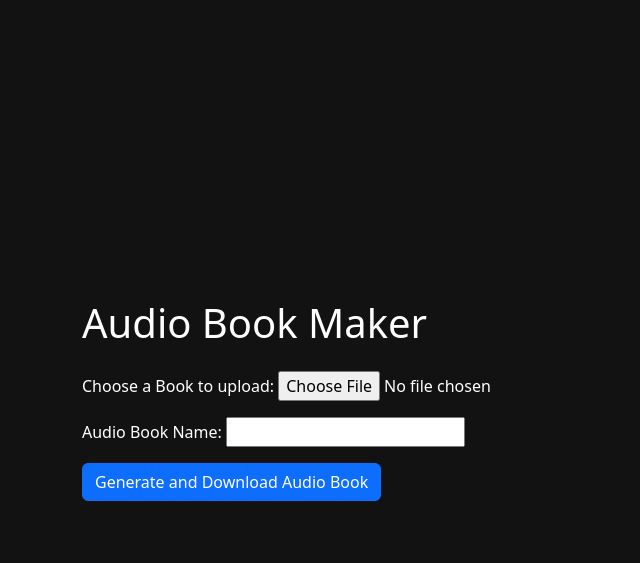
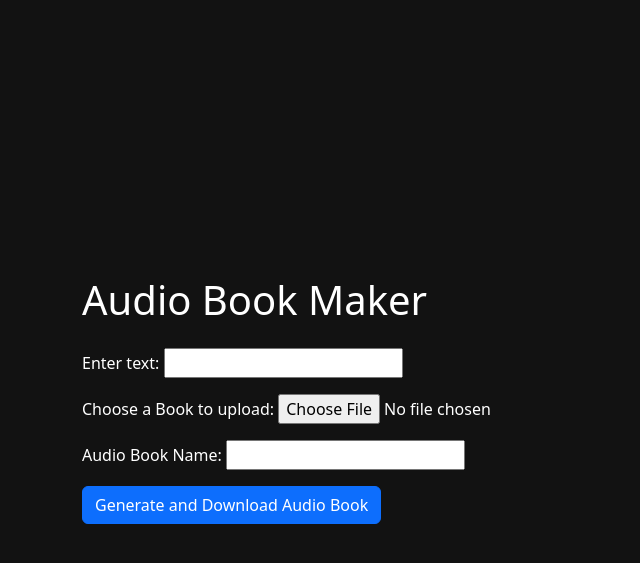
Before and after one commit to MGuruNikhil/ABM, a Django app: page /abm/ in a window 1280 px wide. Shown: the top 563 px of the page, without its empty margins (0-640 px from the left). Run offline with Django 5.2, Linux system fonts and the light colour scheme.

Commit message:
added text field

```diff
--- a/tts/abm/forms.py
+++ b/tts/abm/forms.py
@@ -1,7 +1,9 @@
 from django import forms
 
 class BookUploadForm(forms.Form):
+    inputText = forms.CharField(label="Enter text", required=False)
     book = forms.FileField(
         label="Choose a Book to upload",
+        required=False
     )
     bookName = forms.CharField(label="Audio Book Name", required=False)
--- a/tts/abm/templates/abm/index.html
+++ b/tts/abm/templates/abm/index.html
@@ -31,6 +31,10 @@
         <form method="post" enctype="multipart/form-data" class="my-4">
             {% csrf_token %}
             <div class="mb-3">
+                {{ form.inputText.label_tag }}
+                {{ form.inputText }}
+            </div>
+            <div class="mb-3">
                 {{ form.book.label_tag }}
                 {{ form.book }}
             </div>
--- a/tts/abm/views.py
+++ b/tts/abm/views.py
@@ -36,22 +36,30 @@ def index(request):
     if request.method == "POST":
         form = BookUploadForm(request.POST, request.FILES)
         if form.is_valid():
-            book = request.FILES['book']
+            inputText = form.cleaned_data.get('inputText')
 
             bookName = form.cleaned_data.get('bookName', 'output.mp3')
             if bookName[-4:] != ".mp3":
                 bookName += ".mp3"
 
-            bookExtension = book.name.split('.')[-1].lower()
+            if not inputText:
 
-            if bookExtension == 'pdf':
-                text = extractTextFromPdf(book)
-            elif bookExtension == 'txt':
-                text = extractTextFromTxt(book)
-            elif bookExtension == 'html':
-                text = extractTextFromHtml(book)
+                book = request.FILES['book']
+
+                bookExtension = book.name.split('.')[-1].lower()
+
+                if bookExtension == 'pdf':
+                    text = extractTextFromPdf(book)
+                elif bookExtension == 'txt':
+                    text = extractTextFromTxt(book)
+                elif bookExtension == 'html':
+                    text = extractTextFromHtml(book)
+                else:
+                    text = "Unsupported file type"
             else:
-                text = "Unsupported file type"
+                text = inputText
+
+            print(f"length is {len(text)}")
 
             data = {
                 "text": text,
```
